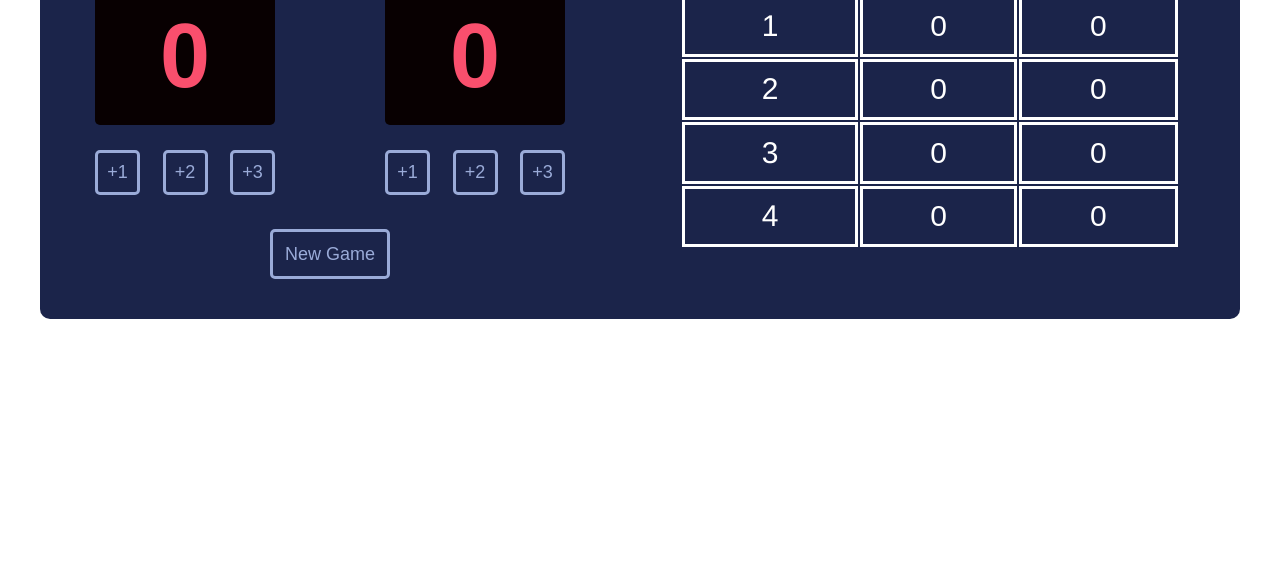
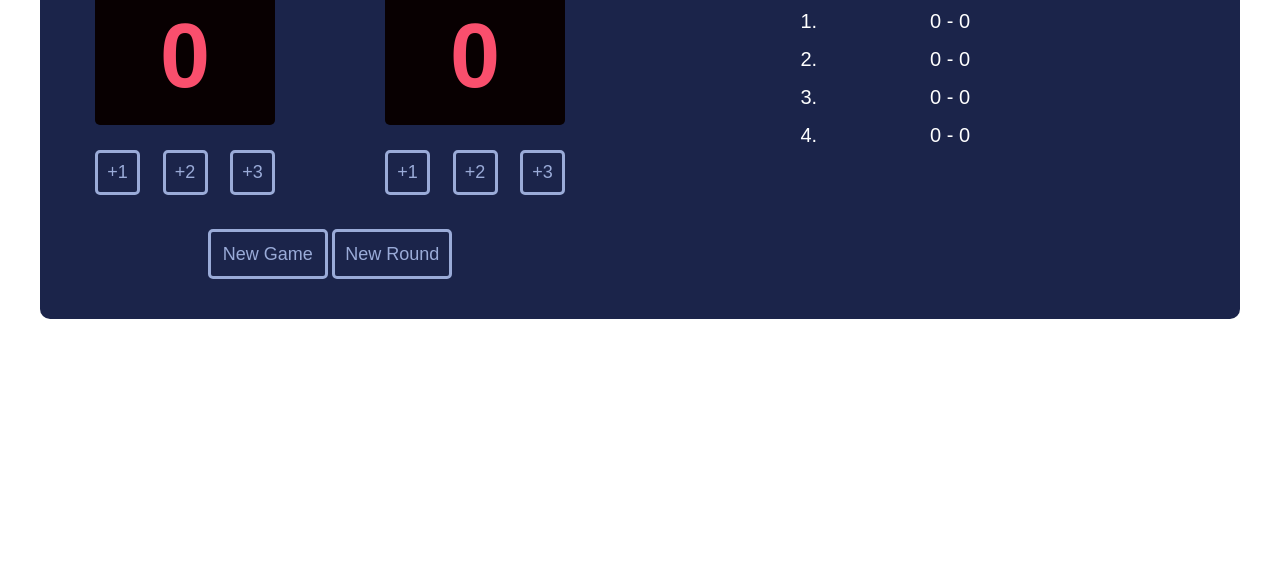
Before and after one commit to min-hun-3004/basketball-scoreboard, a plain HTML site: page index.html in a window 1280 px wide. Shown: the part 221-800 px from the top of the page. Drawn offline with nearby package versions, Linux system fonts and the light colour scheme; a web font is replaced by a local one.

Commit message:
Web Functional Updates
Add new btn "New Round" with functions:
* Update score of each round
* After 4 rounds -> sum up all the scores

"New game" btn -> reset everything back to initial state

However, JS code wasn't clean -> still need renovation and improvment

```diff
--- a/index.css
+++ b/index.css
@@ -66,29 +66,25 @@ button {
     font-family: 'Cursed Timer ULiL', sans-serif;
 }
 
-#new-game-btn {
+.additional-btn {
     width: 120px;
     height: 50px;
 }
 
-#score-table {
-    font-family: 'Cursed Timer ULiL', sans-serif;
-    width: 500px;
-    height: 300px;
-    margin: auto;
+#score-summary {
     color: #FFFFFF;
+    margin: 60px auto;
+    height: 250px;
 }
 
-th {
-    font-family: "Arimo", sans-serif;
+li {
+    font-family: 'Cursed Timer ULiL', sans-serif;
+    padding: 5px;
+    font-size:20px;
+    margin: 5px;
 }
 
-.data-box {
-    border: 3px solid white;
-    text-align: center;
-    font-size: 30px;
+#final-score {
+    font-size: 40px;
+    color: goldenrod;
 }
-
-.round-box {
-    font-family: "Arimo", sans-serif;
-}
--- a/index.html
+++ b/index.html
@@ -31,40 +31,22 @@
                     </div>
                 </section>
                 <div class="sub-container">
-                    <button id="new-game-btn" onclick="newGame()">New Game</button>
+                    <button class="additional-btn" id="new-game-btn" onclick="newGame()">New Game</button>
+                    <button class="additional-btn" id="new-round-btn" onclick="newRound()">New Round</button>
                 </div>
             </div>
-            <table id="score-table">
-                <thead>
-                    <tr>
-                        <th class="data-box" id="round-box">Round</th>
-                        <th class="data-box" id="home-box">Home</th>
-                        <th class="data-box" id="guest-box">Guest</th>
-                    </tr>
-                </thead>
-                <tbody>
-                    <tr>
-                        <td class="data-box round-box">1</td>
-                        <td class="data-box" id="round-1-home-score">0</td>
-                        <td class="data-box" id="round-1-guest-score">0</td>
-                    </tr>
-                    <tr>
-                        <td class="data-box round-box">2</td>
-                        <td class="data-box" id="round-2-home-score">0</td>
-                        <td class="data-box" id="round-2-guest-score">0</td>
-                    </tr>
-                    <tr>
-                        <td class="data-box round-box">3</td>
-                        <td class="data-box" id="round-3-home-score">0</td>
-                        <td class="data-box" id="round-3-guest-score">0</td>
-                    </tr>
-                    <tr>
-                        <td class="data-box round-box">4</td>
-                        <td class="data-box" id="round-4-home-score">0</td>
-                        <td class="data-box" id="round-4-guest-score">0</td>
-                    </tr>
-                </tbody>
-            </table>
+            <div id="score-summary">
+                <h3 class="title">Score Summary</h3>
+                <ol>
+                    <li id="round-1">0 - 0</li>
+                    <li id="round-2">0 - 0</li>
+                    <li id="round-3">0 - 0</li>
+                    <li id="round-4">0 - 0</li>
+                    <li id="final-score"style="list-style: none;"></li>
+                </ol>
+
+            </div>
+
         </div>
         <script src="index.js"></script>
     </body>
--- a/index.js
+++ b/index.js
@@ -1,7 +1,16 @@
 let homeScore = 0;
 let guestScore = 0;
+let finalHomeScore = 0;
+let finalGuestScore = 0;
 
-let currentRoundCount = 1;
+let currentRoundCounter = 0;
+
+let roundOneScores = document.querySelector("#round-1");
+let roundTwoScores = document.querySelector("#round-2");
+let roundThreeScores = document.querySelector("#round-3");
+let roundFourScores = document.querySelector("#round-4");
+
+let finalScore = document.querySelector("#final-score");
 
 function plusOnePointHome() {
     homeScore += 1;
@@ -34,13 +43,52 @@ function plusThreePointsGuest() {
 }
 
 function newGame() {
-    console.log(homeScore);
-    console.log(guestScore);
-    currentRoundCount += 1;
-
     homeScore = 0;
     guestScore = 0;
     document.getElementById("home-score").textContent = homeScore;
     document.getElementById("guest-score").textContent = guestScore;
 
+    roundOneScores.textContent = homeScore + " - " + guestScore;
+    roundTwoScores.textContent = guestScore + " - " + guestScore;
+    roundThreeScores.textContent = guestScore + " - " + guestScore;
+    roundFourScores.textContent = guestScore + " - " + guestScore;
+    finalScore.textContent = homeScore + " - " + guestScore;
 }
+
+function newRound() {
+    currentRoundCounter += 1;
+    console.log(currentRoundCounter);
+    if (currentRoundCounter === 1) {
+        roundOneScores.textContent = homeScore + " - " + guestScore;
+        finalHomeScore += homeScore;
+        finalGuestScore += guestScore;
+        homeScore = 0;
+        guestScore = 0;
+        document.getElementById("home-score").textContent = homeScore;
+        document.getElementById("guest-score").textContent = guestScore;
+    } else if (currentRoundCounter === 2) {
+        roundTwoScores.textContent = homeScore + " - " + guestScore;
+        finalHomeScore += homeScore;
+        finalGuestScore += guestScore;
+        homeScore = 0;
+        guestScore = 0;
+        document.getElementById("home-score").textContent = homeScore;
+        document.getElementById("guest-score").textContent = guestScore;
+    } else if (currentRoundCounter === 3) {
+        roundThreeScores.textContent = homeScore + " - " + guestScore;
+        finalHomeScore += homeScore;
+        finalGuestScore += guestScore;
+        homeScore = 0;
+        guestScore = 0;
+        document.getElementById("home-score").textContent = homeScore;
+        document.getElementById("guest-score").textContent = guestScore;
+    } else if (currentRoundCounter === 4) {
+        roundFourScores.textContent = homeScore + " - " + guestScore;
+        finalHomeScore += homeScore;
+        finalGuestScore += guestScore;
+        homeScore = 0;
+        guestScore = 0;
+        finalScore.textContent = finalHomeScore + " - " + finalGuestScore;
+    }
+
+}
```
